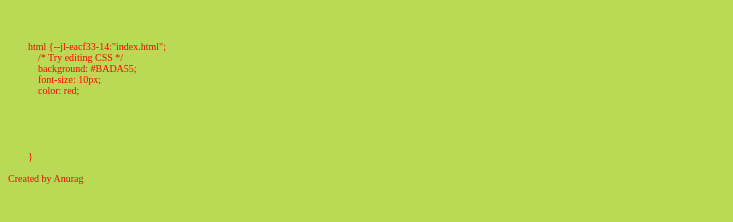
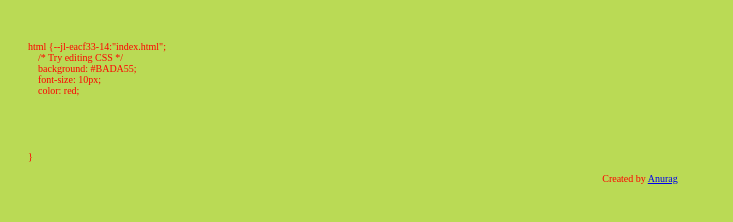
Before and after one commit to anuragpoolakkal/live-edit-css, a plain HTML site: page index.html in a window 1280 px wide. Shown: the whole page, without its empty margins (0-733 px from the left). Drawn offline with Linux system fonts and the light colour scheme.

Commit message:
Update index.html

```diff
--- a/index.html
+++ b/index.html
@@ -23,6 +23,6 @@
 
         }
     </style>
-<centre>Created by Anurag</centre>
+<center>Created by <a href="https://anuragp.ml">Anurag</a></center>
 </body>
 </html>
```
